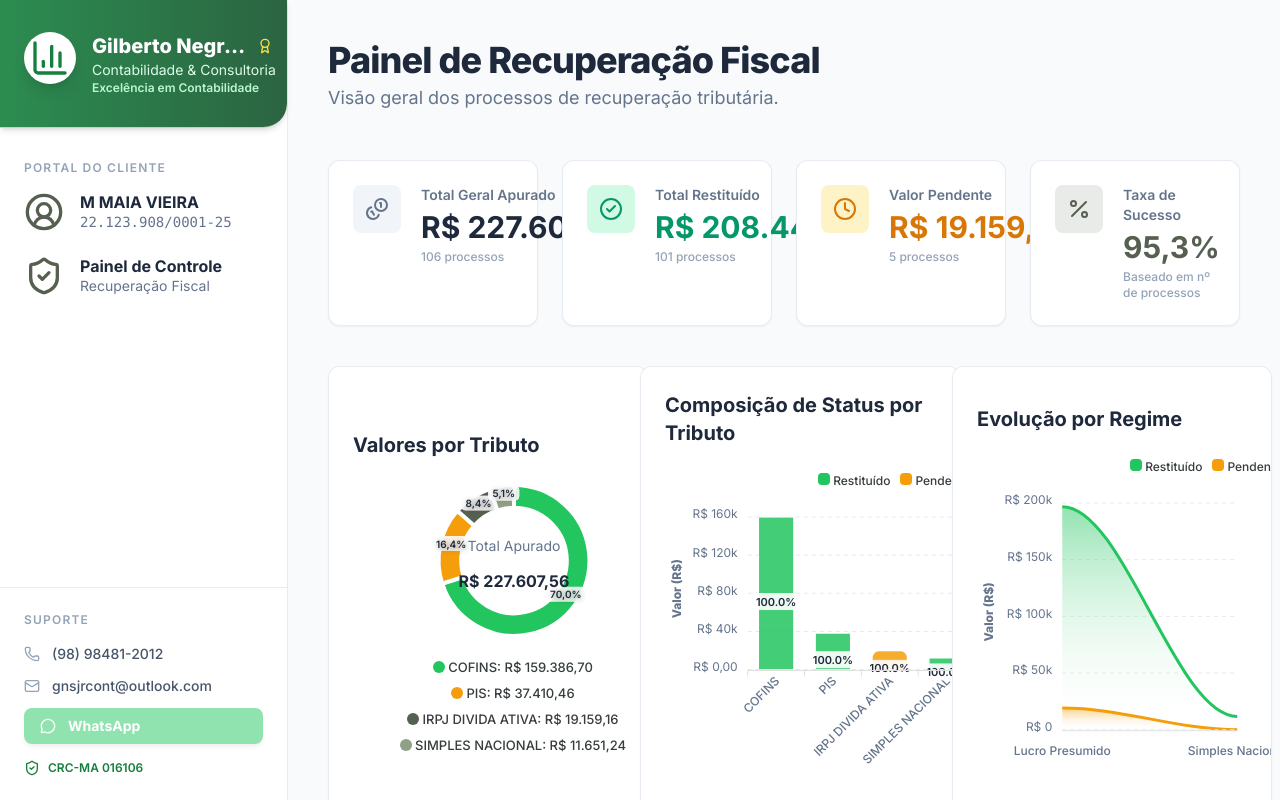
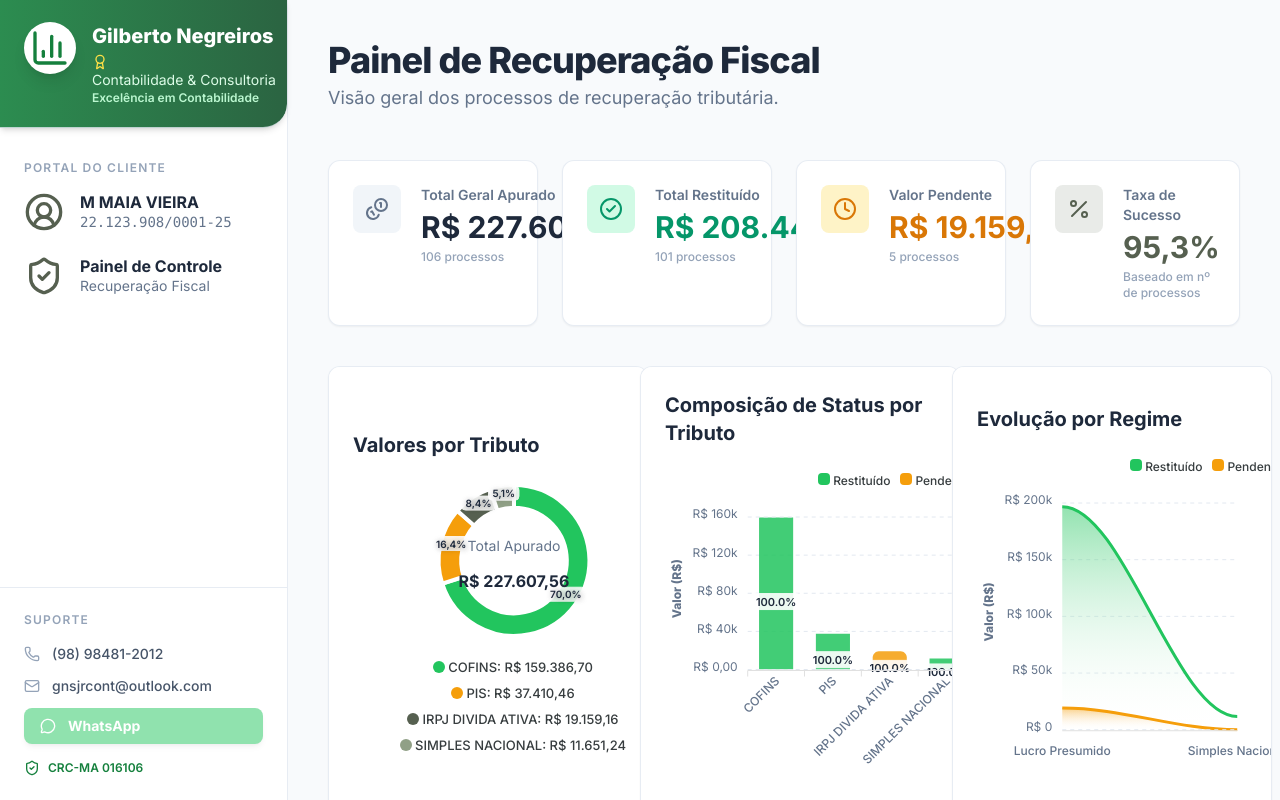
Before and after one commit to jiji465/fafafafaf, a plain HTML site: page index.html in a window 1280 px wide. Drawn offline with nearby package versions, Linux system fonts and the light colour scheme.

Commit message:
Update index.html

```diff
--- a/index.html
+++ b/index.html
@@ -271,8 +271,8 @@
                         <i data-lucide="bar-chart-3" class="text-green-700 w-8 h-8 md:w-10 md:h-10"></i>
                     </div>
                     <div class="flex flex-col items-center md:items-start w-full">
-                        <div class="w-full flex items-center gap-1 overflow-hidden">
-                            <span class="truncate font-extrabold text-white text-lg md:text-xl leading-tight max-w-[80%]">Gilberto Negreiros</span>
+                        <div class="w-full flex flex-wrap items-center gap-1 overflow-hidden">
+                            <span class="font-extrabold text-white text-lg md:text-xl leading-tight">Gilberto Negreiros</span>
                             <span class="flex-shrink-0 flex items-center w-4 h-4">
                                 <svg xmlns="http://www.w3.org/2000/svg" width="16" height="16" viewBox="0 0 24 24" fill="none" stroke="currentColor" stroke-width="2" stroke-linecap="round" stroke-linejoin="round" class="lucide lucide-award w-4 h-4 text-yellow-300"><path d="m15.477 12.89 1.515 8.526a.5.5 0 0 1-.81.47l-3.58-2.687a1 1 0 0 0-1.197 0l-3.586 2.686a.5.5 0 0 1-.81-.469l1.514-8.526"></path><circle cx="12" cy="8" r="6"></circle></svg>
                             </span>
```
